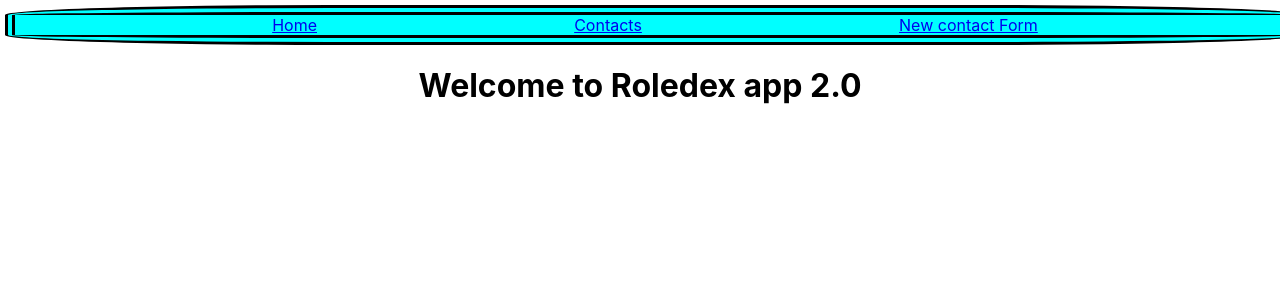
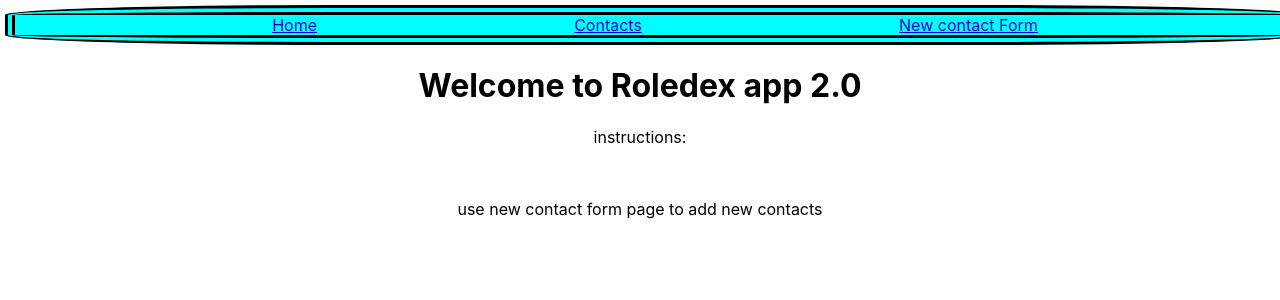
Before and after one commit to mrcollier91/roledex2.0-app, a React (Create React App) app: page / in a window 1280 px wide. Shown: the top 300 px of the page. Built offline with nearby package versions, Linux system fonts and the light colour scheme.

Commit message:
add instructions to home pagehow to add new contacts

```diff
--- a/src/Home.js
+++ b/src/Home.js
@@ -4,6 +4,9 @@ function Home() {
     return(
         <div>
             <h1>Welcome to Roledex app 2.0</h1>
+            <p>instructions:</p>
+            <br></br>
+            <p>use new contact form page to add new contacts</p>
 
         </div>
     )
```
